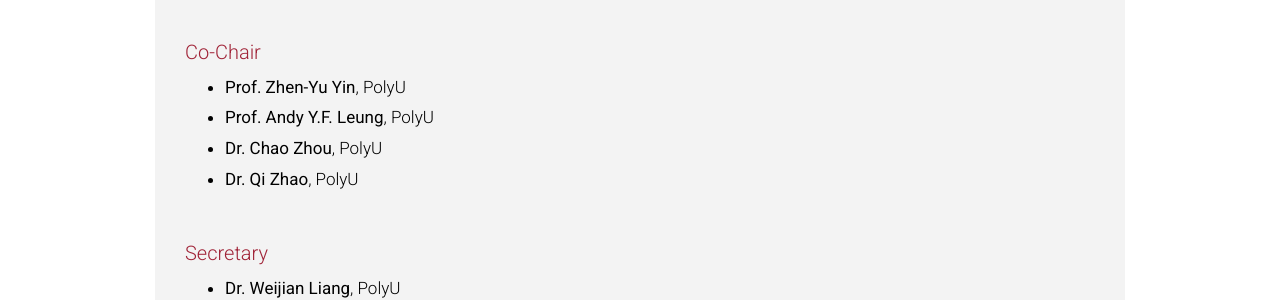
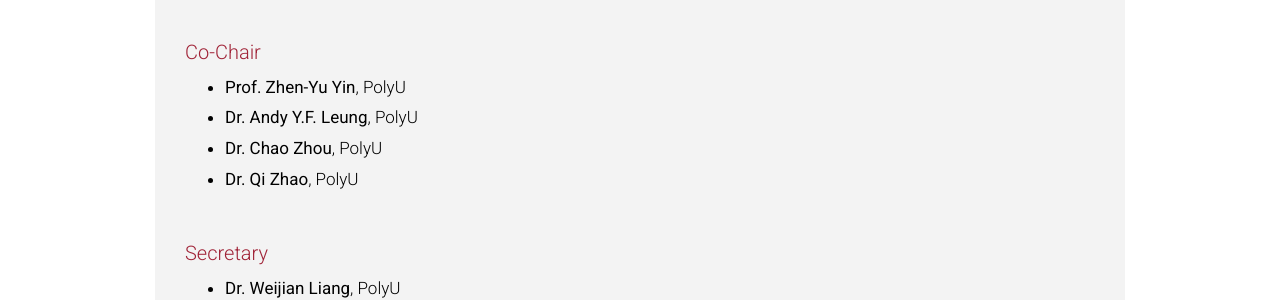
Before and after one commit to iges2023/iges2023.github.io, a Jekyll site: the page built from _pages/organizers.md, in a window 1280 px wide and 900 px high, scrolled down 512 px. Shown: the part 153-453 px from the top of the window. Built offline with Jekyll 4.4.1, drawn with Linux system fonts in a browser that asks for light colours; full-size pictures stand in for the smaller copies a plugin makes; comment, search, counter and statistics services are not loaded; a style sheet for code colours, icons or effects is not loaded.

Commit message:
modify title

```diff
--- a/_pages/organizers.md
+++ b/_pages/organizers.md
@@ -17,7 +17,7 @@
 <h5>Co-Chair</h5>
 <ul>
 <li><b>Prof. Zhen-Yu Yin</b>, PolyU</li>
-<li><b>Prof. Andy Y.F. Leung</b>, PolyU</li>
+<li><b>Dr. Andy Y.F. Leung</b>, PolyU</li>
 <li><b>Dr. Chao Zhou</b>, PolyU</li>
 <li><b>Dr. Qi Zhao</b>, PolyU</li>
 </ul>
```
